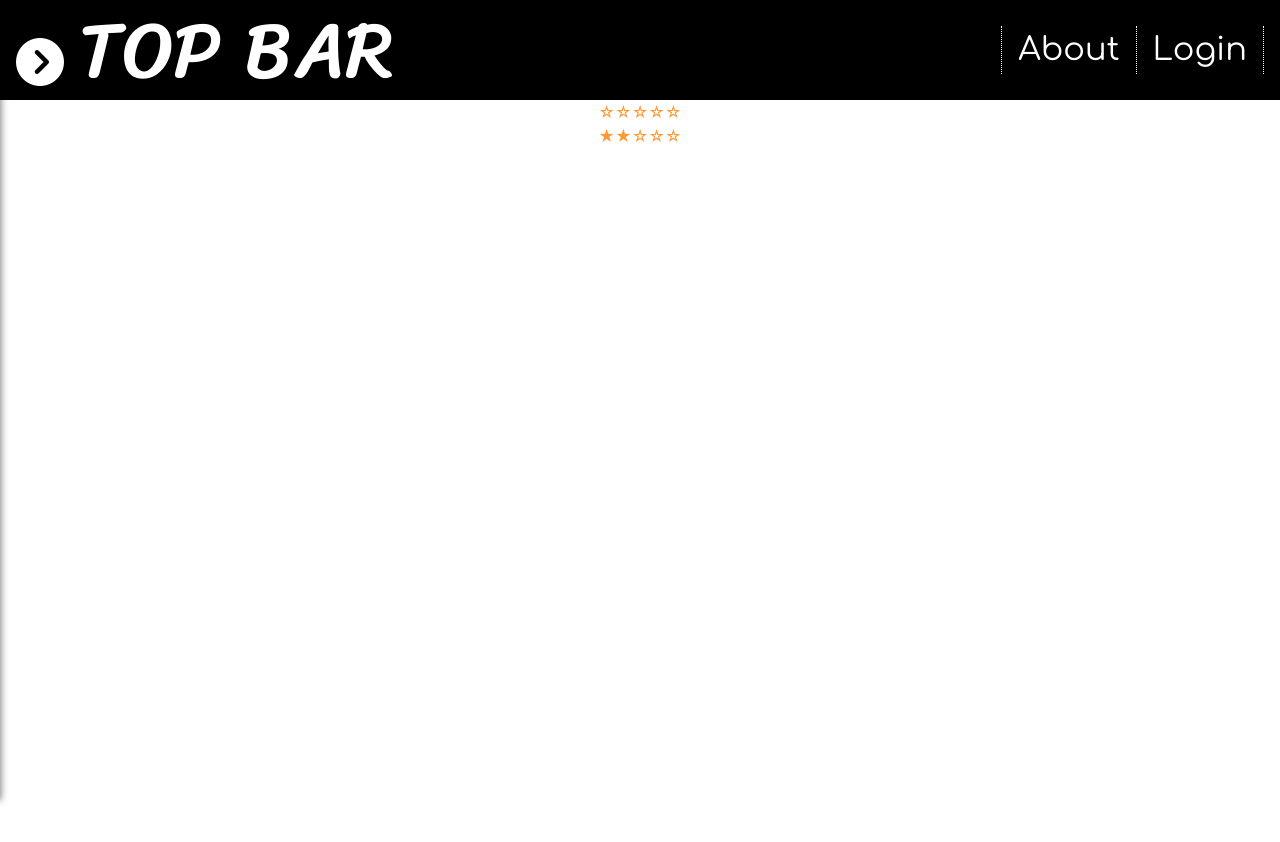
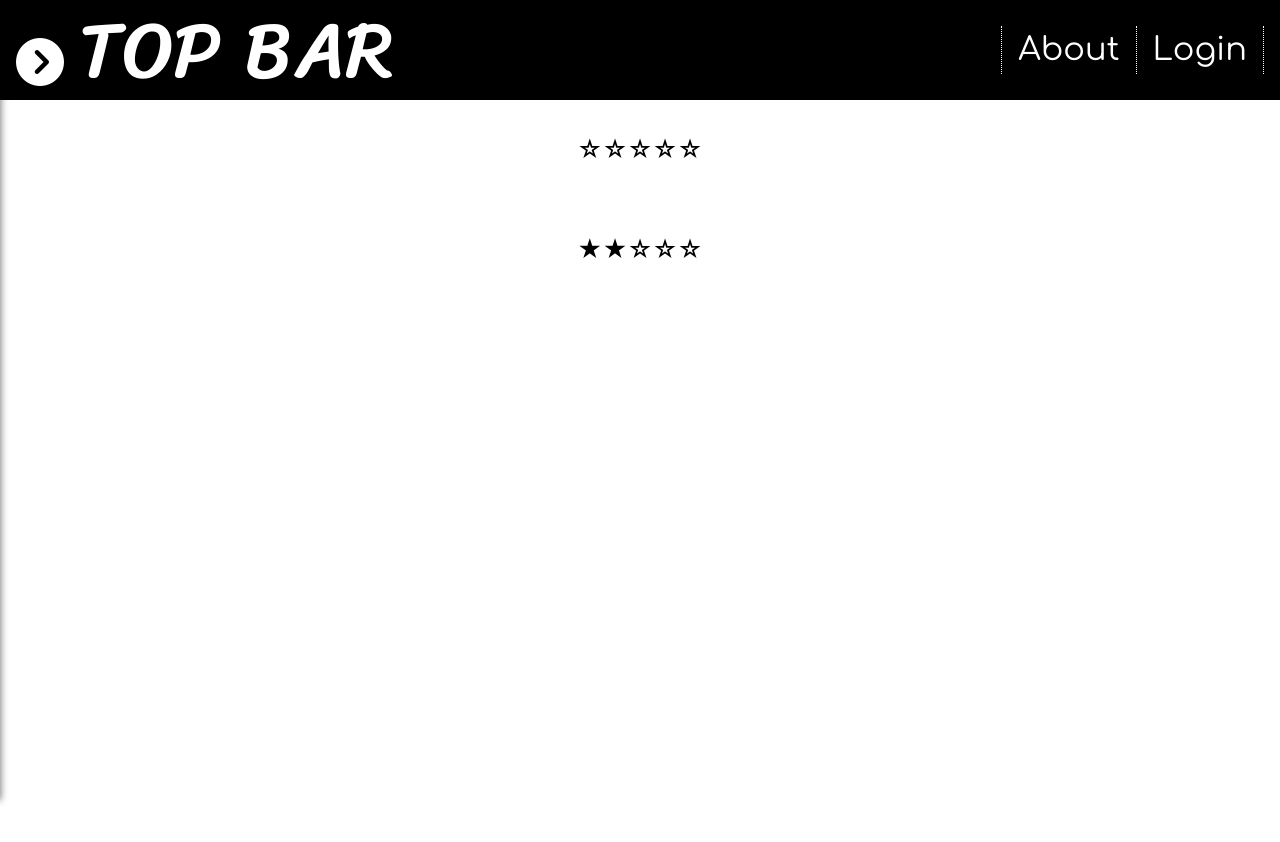
Before and after one commit to jazznerd206/Components, a React (Create React App) app in the folder components/: page / in a window 1280 px wide. Shown: the top 842 px of the page. Built offline with nearby package versions, Linux system fonts and the light colour scheme.

Commit message:
add initial styling to star rating

```diff
--- a/components/src/StarRating/StarRating.js
+++ b/components/src/StarRating/StarRating.js
@@ -1,18 +1,19 @@
-import React from 'react'
+import React, { useState } from 'react';
+import './style.css';
 
 function Star({ marked, starId }) {
     return (
-        <span star-id={starId} style={{ color: "#ff9933" }} role="button">
+        <span className="star" star-id={starId} role="button">
             {marked ? "\u2605" : "\u2606"}
         </span>
         );
     }
 
 function StarRating(props) {
-        const [rating, setRating] = React.useState(
+    const [rating, setRating] = useState(
         typeof props.rating == "number" ? props.rating : 0
     );
-        const [selection, setSelection] = React.useState(0);
+    const [selection, setSelection] = useState(0);
     const hoverOver = event => {
         let val = 0;
         if (event && event.target && event.target.getAttribute("star-id"))
@@ -21,6 +22,7 @@ function Star({ marked, starId }) {
     };
     return (
         <div
+            className="star-container"
             onMouseOut={() => hoverOver(null)}
             onClick={(event) =>
                 setRating(event.target.getAttribute("star-id") || this.state.rating)
--- /dev/null
+++ b/components/src/StarRating/style.css
@@ -0,0 +1,16 @@
+.star-container {
+    height: 100px;
+    display: flex;
+    flex-direction: row;
+    justify-content: center;
+    align-items: center;
+}
+
+.star {
+    color: black;
+    font-size: 1.5em;
+}
+
+.star:hover {
+    font-size: 2em;
+}
```
Lines whose indentation alone changed are shown as unchanged.
